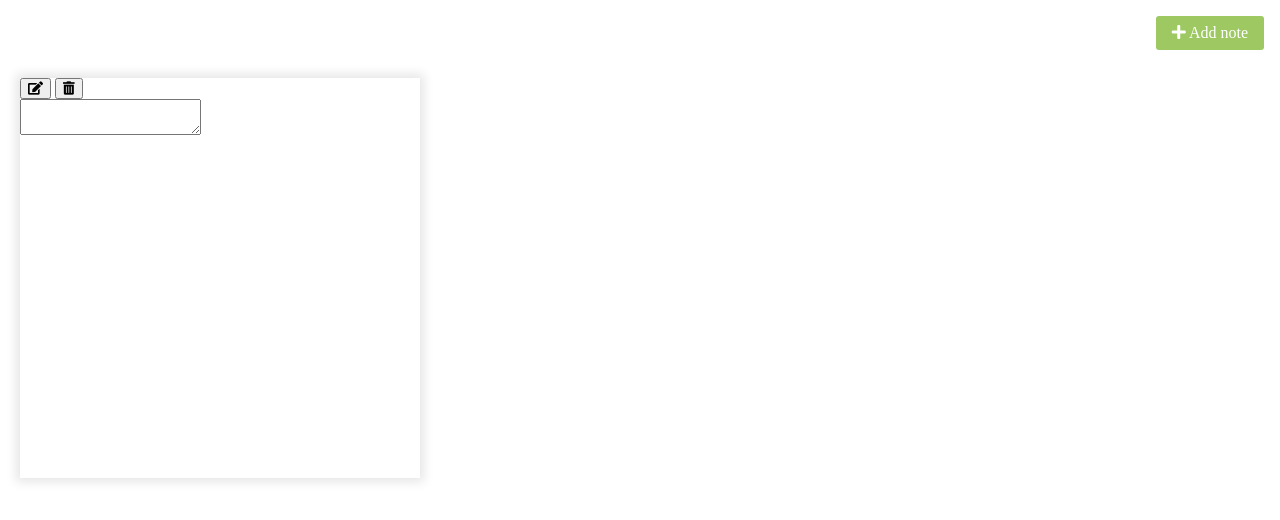
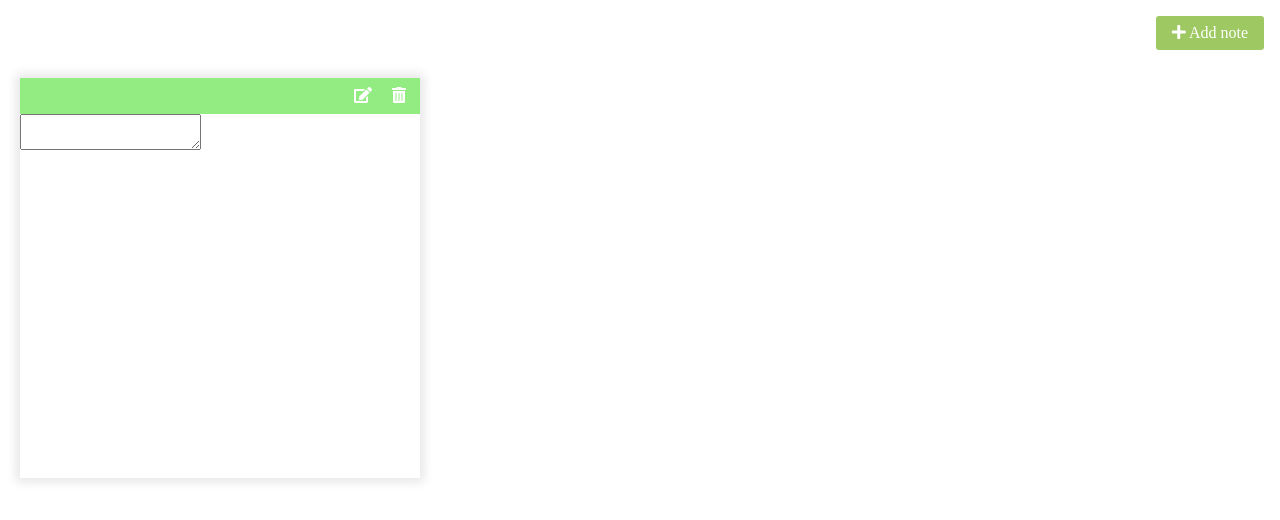
Before and after one commit to zeeshanzaman/notes-app, a plain HTML site: page index.html in a window 1280 px wide. Drawn offline with nearby package versions, Linux system fonts and the light colour scheme.

Commit message:
note tolls styling

```diff
--- a/style.css
+++ b/style.css
@@ -28,3 +28,19 @@ body {
     height: 400px;
     width: 400px;
 }
+
+.note .tools {
+    background-color: #92ec82;
+    display: flex;
+    justify-content: flex-end;
+    padding: 0.5rem;
+}
+
+.note .tools button {
+    background-color: transparent;
+    border: none;
+    color: #fff;
+    cursor: pointer;
+    font-size: 1rem;
+    margin-left: 0.5rem;
+}
```
